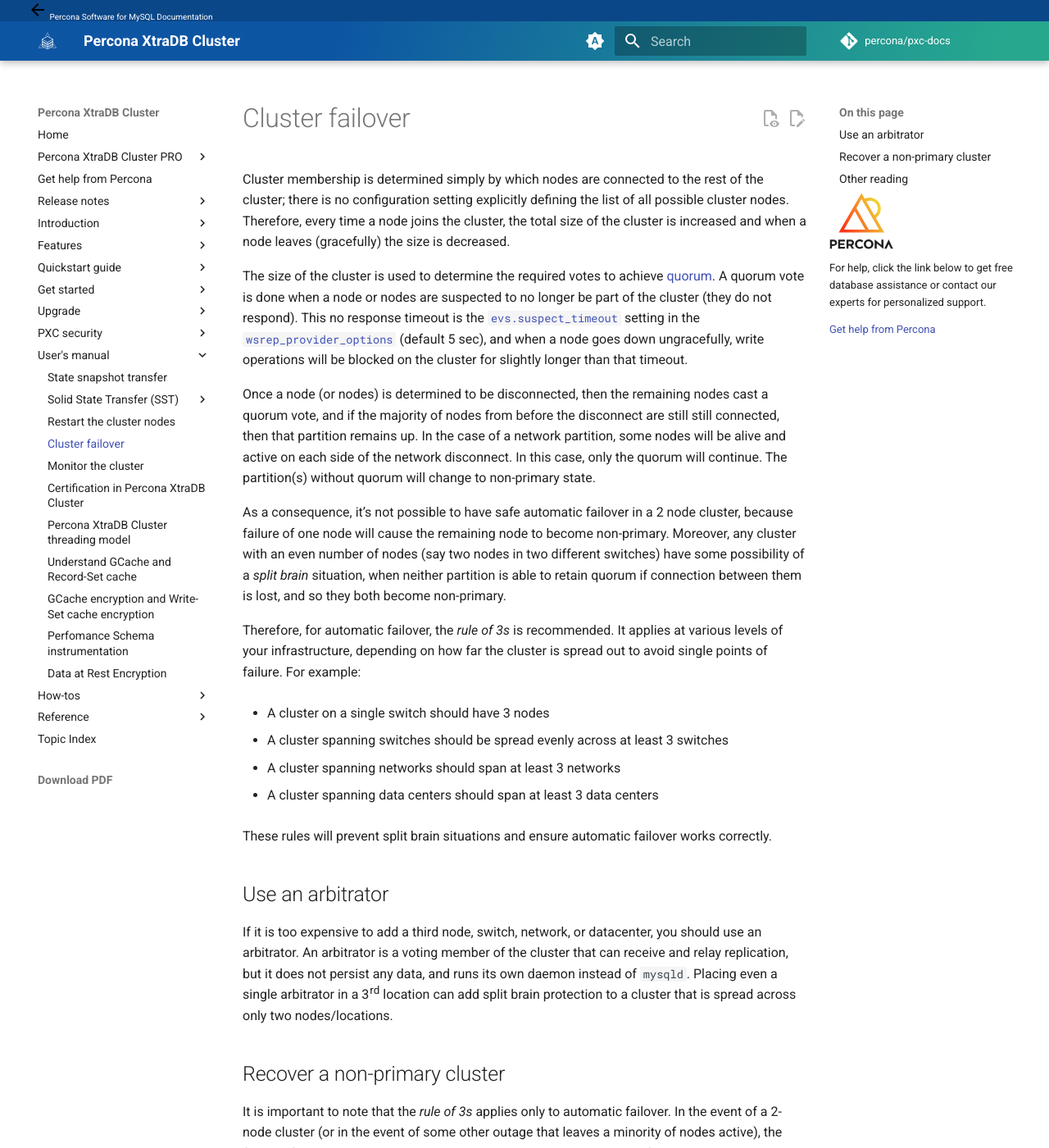
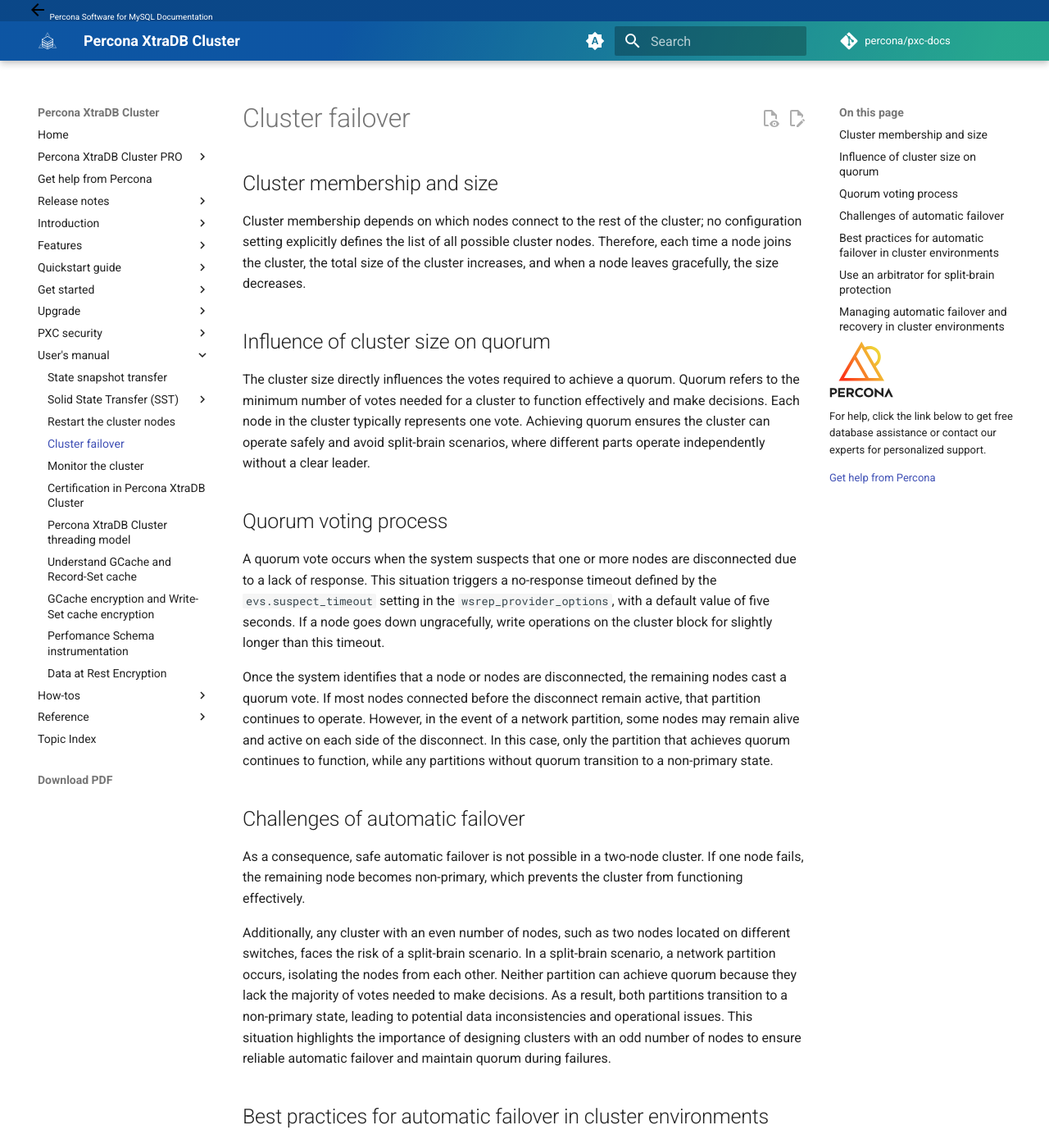
Before and after one commit to percona/pxc-docs, an MkDocs documentation site: the page built from docs/failover.md, in a window 1280 px wide and 1400 px high. Shown: the whole window at 82% size. Built offline with MkDocs 1.6.1 and Material for MkDocs 9.7.7, drawn with Linux system fonts in a browser that asks for light colours; nearby versions of some CDN libraries; comment, search, counter and statistics services are not loaded; the version menu is left out; some of the changed text lies outside the part shown.

Commit message:
PXC-4703 [DOCS] - Update failover.md 8.4
 Your branch is up to date with 'origin/8.4'.
	modified:   docs/failover.md

````diff
--- a/docs/failover.md
+++ b/docs/failover.md
@@ -1,113 +1,137 @@
 # Cluster failover
 
-Cluster membership is determined simply by
-which nodes are connected to the rest of the cluster;
-there is no configuration setting
-explicitly defining the list of all possible cluster nodes.
-Therefore, every time a node joins the cluster,
-the total size of the cluster is increased
-and when a node leaves (gracefully) the size is decreased.
+## Cluster membership and size
 
-The size of the cluster is used to determine
-the required votes to achieve [quorum](glossary.md#quorum).
-A quorum vote is done when a node or nodes are suspected
-to no longer be part of the cluster (they do not respond).
-This no response timeout is the [`evs.suspect_timeout`](wsrep-provider-index.md#evs.suspect_timeout) setting in the [`wsrep_provider_options`](wsrep-system-index.md#wsrep_provider_options) (default 5 sec),
-and when a node goes down ungracefully,
-write operations will be blocked on the cluster
-for slightly longer than that timeout.
+Cluster membership depends on which nodes connect to the rest of the cluster;
+no configuration setting explicitly defines the list of all possible cluster
+nodes. Therefore, each time a node joins the cluster, the total size of the
+cluster increases, and when a node leaves gracefully, the size decreases.
 
-Once a node (or nodes) is determined to be disconnected,
-then the remaining nodes cast a quorum vote,
-and if the majority of nodes from before the disconnect
-are still still connected, then that partition remains up.
-In the case of a network partition,
-some nodes will be alive and active on each side of the network disconnect.
-In this case, only the quorum will continue.
-The partition(s) without quorum will change to non-primary state.
+## Influence of cluster size on quorum
 
-As a consequence,
-it’s not possible to have safe automatic failover in a 2 node cluster,
-because failure of one node
-will cause the remaining node to become non-primary.
-Moreover, any cluster with an even number of nodes
-(say two nodes in two different switches)
-have some possibility of a *split brain* situation,
-when neither partition is able to retain quorum
-if connection between them is lost,
-and so they both become non-primary.
+The cluster size directly influences the votes required to achieve a quorum.
+Quorum refers to the minimum number of votes needed for a cluster to function
+effectively and make decisions. Each node in the cluster typically represents
+one vote. Achieving quorum ensures the cluster can operate safely and avoid
+split-brain scenarios, where different parts operate independently without a
+clear leader.
 
-Therefore, for automatic failover, the *rule of 3s* is recommended.
-It applies at various levels of your infrastructure,
-depending on how far the cluster is spread out
-to avoid single points of failure. For example:
+## Quorum voting process
 
-* A cluster on a single switch should have 3 nodes
+A quorum vote occurs when the system suspects that one or more nodes are
+disconnected due to a lack of response. This situation triggers a no-response
+timeout defined by the `evs.suspect_timeout` setting in the
+`wsrep_provider_options`, with a default value of five seconds. If a node goes
+down ungracefully, write operations on the cluster block for slightly longer
+than this timeout.
 
-* A cluster spanning switches should be spread evenly across at least 3 switches
+Once the system identifies that a node or nodes are disconnected, the
+remaining nodes cast a quorum vote. If most nodes connected before the
+disconnect remain active, that partition continues to operate. However, in the
+event of a network partition, some nodes may remain alive and active on each
+side of the disconnect. In this case, only the partition that achieves quorum
+continues to function, while any partitions without quorum transition to a
+non-primary state.
 
-* A cluster spanning networks should span at least 3 networks
+## Challenges of automatic failover
 
-* A cluster spanning data centers should span at least 3 data centers
+As a consequence, safe automatic failover is not possible in a two-node
+cluster. If one node fails, the remaining node becomes non-primary, which
+prevents the cluster from functioning effectively.
 
-These rules will prevent split brain situations
-and ensure automatic failover works correctly.
+Additionally, any cluster with an even number of nodes, such as two nodes
+located on different switches, faces the risk of a split-brain scenario.
+In a split-brain scenario, a network partition occurs, isolating the nodes
+from each other. Neither partition can achieve quorum because they lack
+the majority of votes needed to make decisions. As a result, both partitions
+transition to a non-primary state, leading to potential data inconsistencies
+and operational issues. This situation highlights the importance of designing
+clusters with an odd number of nodes to ensure reliable automatic failover
+and maintain quorum during failures.
 
-## Use an arbitrator
+## Best practices for automatic failover in cluster environments
 
-If it is too expensive to add a third node, switch, network, or datacenter,
-you should use an arbitrator.
-An arbitrator is a voting member of the cluster
-that can receive and relay replication,
-but it does not persist any data,
-and runs its own daemon instead of `mysqld`.
-Placing even a single arbitrator in a 3rd location
-can add split brain protection to a cluster
-that is spread across only two nodes/locations.
+For automatic failover, the rule of threes is recommended. This rule applies
+at various levels of your infrastructure, depending on how far the cluster is
+spread out to avoid single points of failure.
 
-## Recover a non-primary cluster
+For example, the following guidelines illustrate best practices for automatic failover in cluster environments:
 
-It is important to note that the *rule of 3s* applies
-only to automatic failover.
-In the event of a 2-node cluster
-(or in the event of some other outage that leaves a minority of nodes active),
-the failure of one node will cause the other to become non-primary
-and refuse operations.
-However, you can recover the node from non-primary state
-using the following command:
+* Ensure three nodes on a single switch.
 
-```sql
-SET GLOBAL wsrep_provider_options='pc.bootstrap=true';
+* Distribute nodes evenly across at least three switches.
+
+* Cover at least three networks.
+
+* Include at least three data centers.
+
+These guidelines help prevent split-brain situations and ensure that
+automatic failover functions correctly.
+
+## Use an arbitrator for split-brain protection
+
+If adding a third node, switch, network, or data center proves too expensive,
+you should consider using an arbitrator. An arbitrator acts as a voting member
+of the cluster that helps maintain quorum without storing any data. It can
+receive and relay replication messages between nodes, ensuring that the
+cluster remains informed about the state of each node. Instead of running
+the standard `mysqld` daemon, the arbitrator operates its lightweight
+daemon designed explicitly for this purpose.
+
+Adding an arbitrator in a third location provides split-brain protection for a cluster that spans only two nodes or locations. This setup enhances the cluster's ability to maintain quorum and ensures
+more reliable operation during failures.
+
+## Managing automatic failover and recovery in cluster environments
+
+The rule of threes applies exclusively to automatic failover. In a two-node
+cluster or during an outage that leaves a minority of nodes active, the
+failure of one node results in the other becoming non-primary and refusing
+operations.
+
+The following command acts as a critical recovery tool in scenarios where
+the cluster loses its Primary Component, which is the subset of nodes that
+can accept write operations and maintain data consistency. When the cluster
+loses this component, it cannot process write requests, leading to potential
+data loss or inconsistency.
+
+This situation typically arises under these conditions:
+
+| Scenario | Description |
+|----------|-------------|
+| Graceful shutdowns or crashes | All nodes in the cluster shut down or crash gracefully. |
+| Network partition | A majority of nodes become unreachable, leaving the remaining nodes in a Non-Primary state and unable to accept writes. |
+
+Use the command with caution and only on one node at a time, as incorrect
+usage can lead to split-brain scenarios. This results in multiple independent
+clusters with differing data, causing inconsistencies and corruption.
+
+To recover the node from the non-primary state, execute the following command:
+
+```{.bash data-prompt="$"}
+$ SET GLOBAL wsrep_provider_options='pc.bootstrap=true';
 ```
 
-This will tell the node (and all nodes still connected to its partition)
-that it can become a primary cluster.
-However, this is only safe to do when you are sure there is no other partition
-operating in primary as well,
-or else Percona XtraDB Cluster will allow those two partitions to diverge
-(and you will end up with two databases
-that are impossible to re-merge automatically).
+This command enables the bootstrap process for the primary component, allowing
+the node and all connected nodes to become a primary cluster. By setting this
+option to true, a node can initialize itself as the primary node when it
+starts up without any other nodes available. However, ensure that no other
+partition is operating as primary to avoid divergence, which can lead to two
+databases that are impossible to re-merge automatically.
 
-For example, assume there are two data centers,
-where one is primary and one is for disaster recovery,
-with an even number of nodes in each.
-When an extra arbitrator node is run only in the primary data center,
-the following high availability features will be available:
+For instance, consider two data centers, one designated as primary and the
+other for disaster recovery, each with an equal number of nodes. When an
+extra arbitrator node operates solely in the primary data center, the
+following high availability features become available:
 
-* Auto-failover of any single node or nodes
-within the primary or secondary data center
+* Automatically fail over any single node or nodes within the primary or
+secondary data center.
 
-* Failure of the secondary data center would not cause the primary to go down
-(because of the arbitrator)
+* Prevent the primary data center from going down if the secondary fails,
+thanks to the arbitrator.
 
-* Failure of the primary data center would leave the secondary
-in a non-primary state.
+* Keep the secondary data center in a non-primary state if the primary
+data center fails.
 
-* If a disaster-recovery failover has been executed,
-you can tell the secondary data center to bootstrap itself
-with a single command,
-but disaster-recovery failover remains in your control.
-
-## Other reading
-
-* [PXC - Failure Scenarios with only 2 nodes](https://www.mysqlperformanceblog.com/2012/07/25/percona-xtradb-cluster-failure-scenarios-with-only-2-nodes/)
+* Instruct the secondary data center to bootstrap itself with a single
+command after executing a disaster-recovery failover, while maintaining
+control over the disaster-recovery failover process.
````
